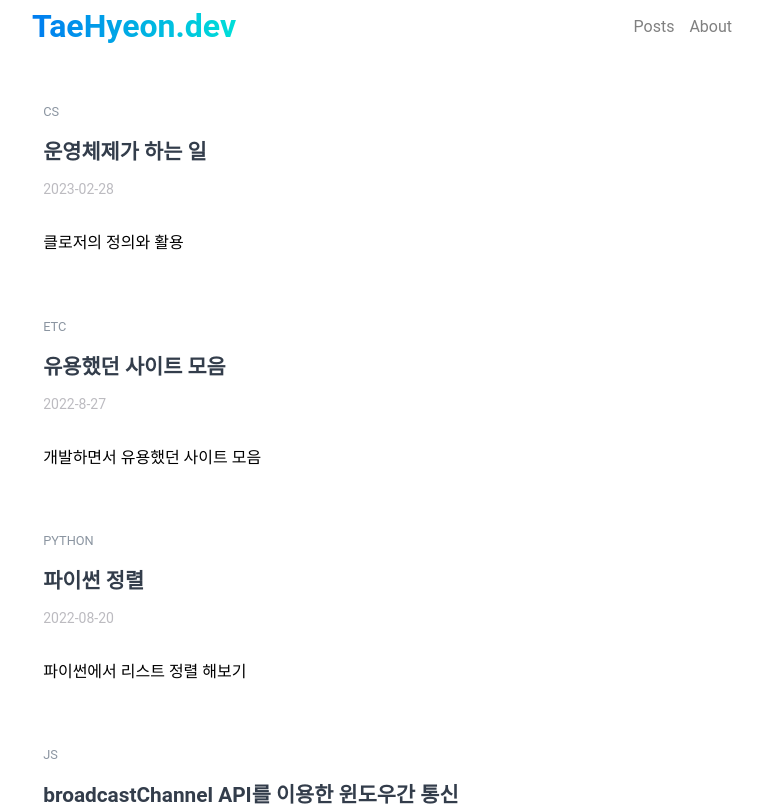
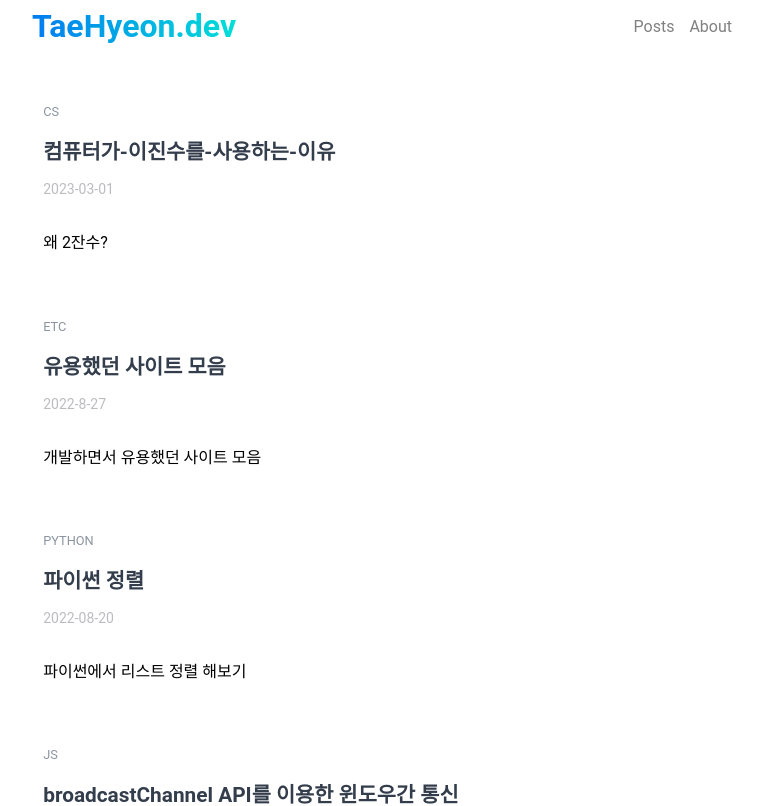
Before and after one commit to th2205/my-blog, a Next.js app: page / in a window 1280 px wide. Shown: the top 806 px of the page, without its empty margins (258-1021 px from the left). Built offline with nearby package versions, Linux system fonts and the light colour scheme.

Commit message:
feat: update

```diff
--- a/posts/cs/Closure.md
+++ /dev/null
@@ -1,9 +0,0 @@
----
-title: "운영체제가 하는 일"
-date: "2023-02-28"
-tags: ["cs"]
-thumbnailImgPath: "/assets/cover/js.png"
-thumbnail: "클로저의 정의와 활용"
----
-
-# Test
--- /dev/null
+++ b/posts/cs/컴퓨터가-이진수를-사용하는-이유.md
@@ -0,0 +1,11 @@
+---
+title: "컴퓨터가-이진수를-사용하는-이유"
+date: "2023-03-01"
+tags: ["cs"]
+thumbnailImgPath: ""
+thumbnail: "왜 2잔수?"
+---
+
+- 컴퓨터는 모든 정보를 숫자(이진수)로 표현한다.(텍스트, 영상, 사진 등등)
+- 사람은 10진수, 컴퓨터는 2진수를 사용한다.
+-
```
Also changed, not shown: getPosts.js (added, +12 -0 lines), package.json (+4 -3 lines).
